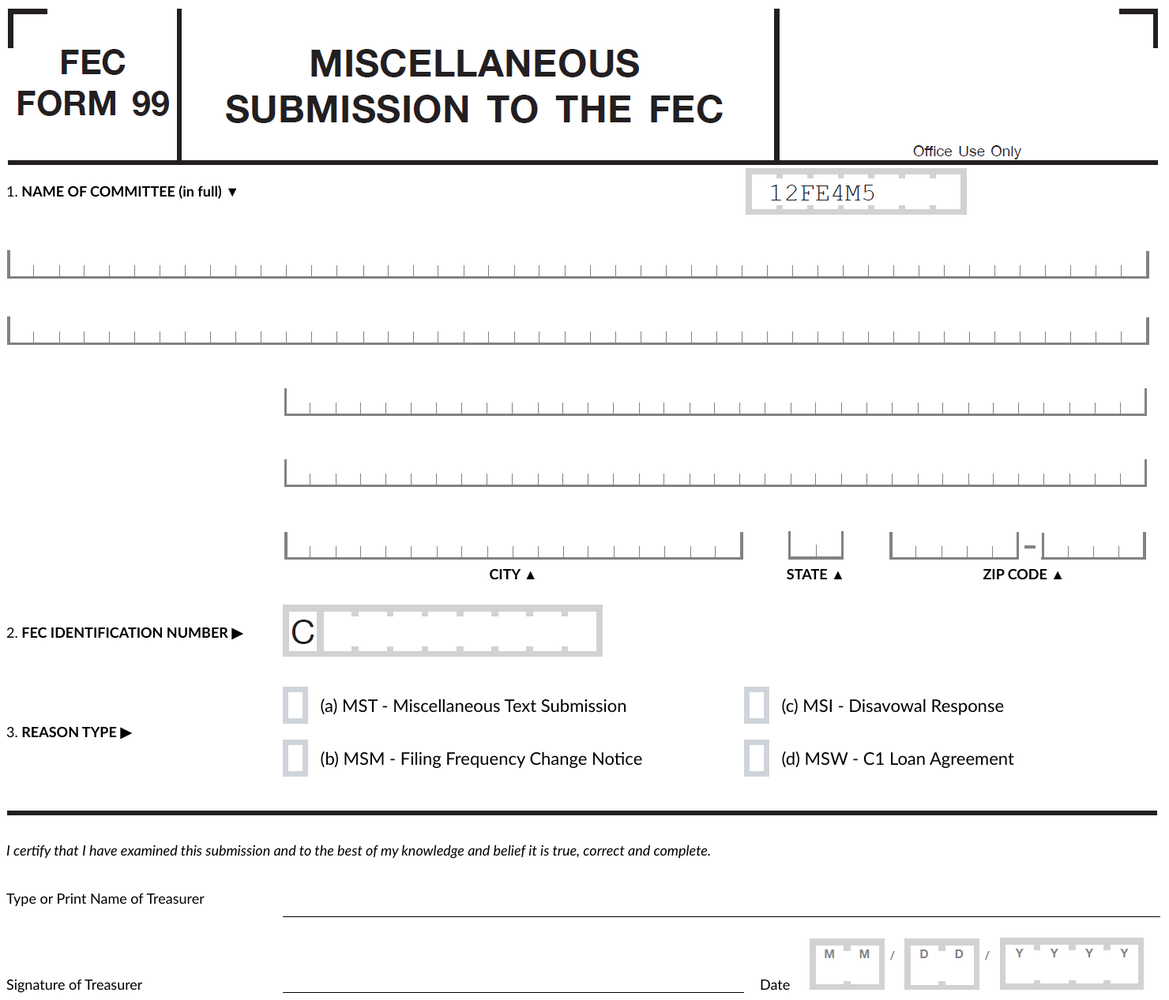
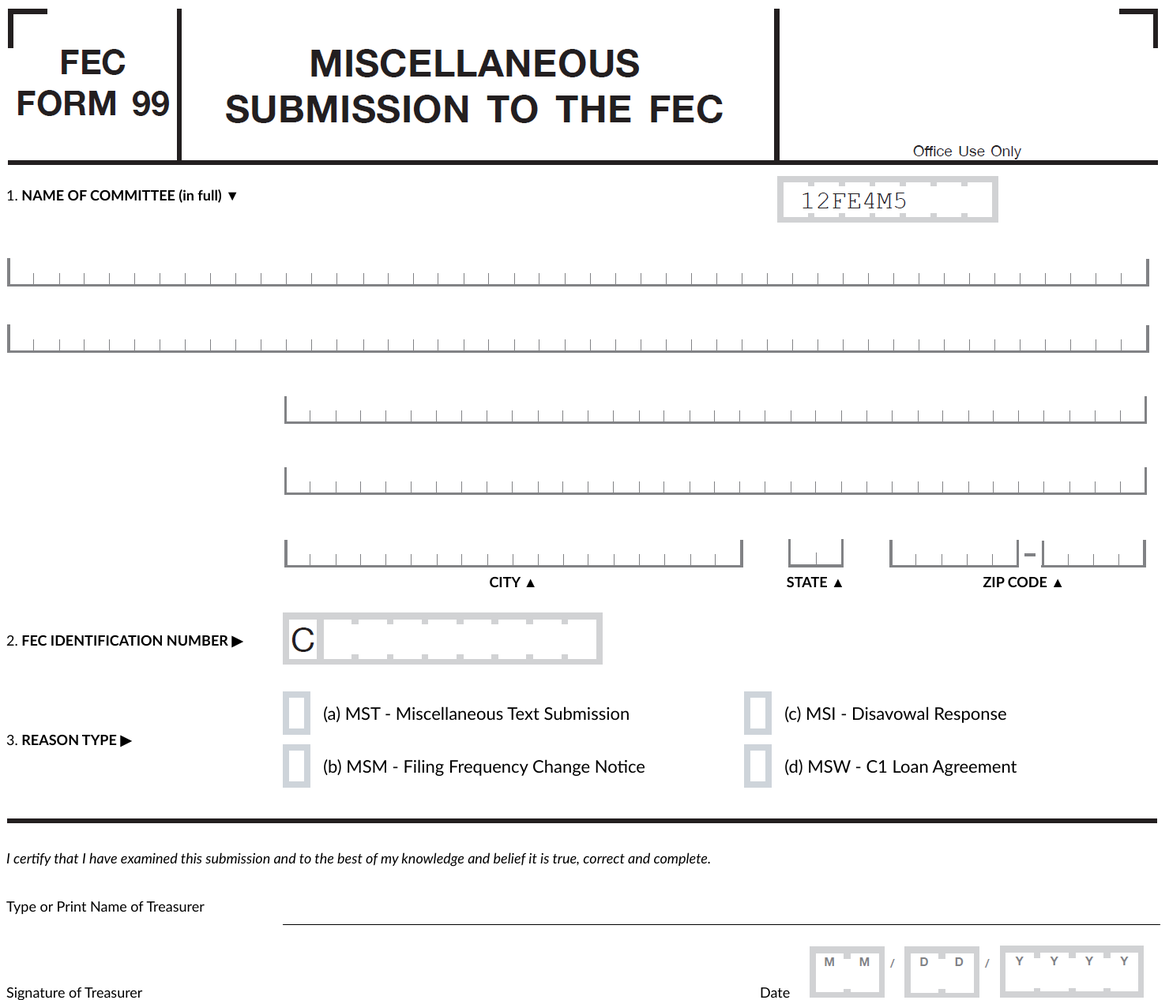
Before and after one commit to fecgov/fecfile-image-generator, a Python web app: template templates/forms/F99/template.html in a window 1480 px wide. Shown: the top 1267 px of the page at 79% size. Run offline with Jinja, Linux system fonts and the light colour scheme; the template is opened without the code that fills it, so the values that code supplies are empty.

Commit message:
Fne all satheesh sprint12 v1 (#50)
* F99 template changes

* F99 cleanup

* fixed import

* Form 99 HTML Template changes

* F99 changes

* F99 added bottom padding

* F99 print preview changes

* F99 changes

```diff
--- a/routes/src/form99.py
+++ b/routes/src/form99.py
@@ -547,8 +547,11 @@ def print_f99_pdftk_html(stamp_print):
 
         shutil.rmtree(md5_directory + 'pages')
         shutil.rmtree(md5_directory + 'final_pages')
-        # os.remove(md5_directory + json_file_md5 + '.html')
+        os.remove(md5_directory + json_file_md5 + '.html')
+        shutil.rmtree(md5_directory + 'images')
+        os.remove(md5_directory + 'form-text.css')
         os.remove(md5_directory + json_file_md5 + '.pdf')
+
 
 
         # for f99_page_no in range(f99_no_of_pages):
--- a/templates/forms/F99/template.html
+++ b/templates/forms/F99/template.html
@@ -17,6 +17,15 @@
          left: 50%;
          transform: translate(-50%, -50%);
          }
+	 /*table tr {page-break-inside: avoid}
+	@media print {
+	  * {
+	    page-break-inside: avoid;
+	    page-break-after: avoid;
+	    page-break-before: avoid;
+	  }
+	}*/
+
       </style>
       <link href="form-text.css" rel="stylesheet" type="text/css">
    </head>
@@ -28,7 +37,7 @@
             </tr>
             <tr>
                <td colspan="2">1. <strong>NAME OF COMMITTEE (in full)  &#x25BC;</strong></td>
-               <td colspan="2" align="left">
+               <td colspan="2" align="left" style="padding-left:40px;padding-top:10px;">
                   <!--<img src="images/01_1.png" alt="" width="249" height="48" align="left"/>-->
                   <img src="images/01_1.png" alt="" align="left"/>
                </td>
@@ -58,7 +67,7 @@
             </tr>
             <tr>
                <td width="350px">&nbsp;</td>
-               <td colspan="3"><label name="textfield4" style="font-size:22px; height:30px; width:1050px;" type="text" id="street2" size="77">&nbsp;</label>
+               <td colspan="3"><label name="textfield4" style="font-size:22px; height:30px; width:1050px; padding-left: 20px;" type="text" id="street2" size="77">&nbsp;</label>
                   <br>
                   <img src="images/shorter line_1.png" alt=""/>
                </td>
@@ -106,23 +115,23 @@
                <td height="47">3. <strong>REASON TYPE &#9654;</strong></td>
                <td height="47">
                   <p>
-                     <label style="padding: .2rem .2rem; border: 7px solid #ced4da;font-size:22px;" id="MST">&nbsp;&nbsp;</label>
+                     <label style="padding: .4rem .25rem; border: 8px solid #ced4da;font-size:22px;" id="MST">&nbsp;&nbsp;</label>
                      <label class="form-check-label" style="padding-bottom: 15px;font-size:22px;">&nbsp;&nbsp;(a) MST - Miscellaneous Text Submission</label><br><br>
                   </p>
                   <p>
-                     <label style="padding: .2rem .2rem; border: 7px solid #ced4da;font-size:22px;" id="MSM">&nbsp;&nbsp;</label>
+                     <label style="padding: .4rem .25rem; border: 8px solid #ced4da;font-size:22px;" id="MSM">&nbsp;&nbsp;</label>
                      <label class="form-check-label" style="font-size:22px;">&nbsp;&nbsp;(b) MSM - Filing Frequency Change Notice</label>
                   </p>
                </td>
                <td colspan="2" height="47">
                   <p>
-                     <label style="padding: .2rem .2rem; border: 7px solid #ced4da;font-size:22px;" id="MSI">&nbsp;&nbsp;</label>
+                     <label style="padding: .4rem .25rem; border: 8px solid #ced4da;font-size:22px;" id="MSI">&nbsp;&nbsp;</label>
                      <label class="form-check-label" style="padding-bottom: 15px;font-size:22px;">&nbsp;&nbsp;(c) MSI - Disavowal Response</label><br><br>
                   </p>
                   <p></p>
                   <p>
                      <span style="padding-top: 10px;"></span>
-                     <label style="padding: .2rem .2rem; border: 7px solid #ced4da;font-size:22px;" id="MSW">&nbsp;&nbsp;</label>
+                     <label style="padding: .4rem .25rem; border: 8px solid #ced4da;font-size:22px;" id="MSW">&nbsp;&nbsp;</label>
                      <label class="form-check-label" style="font-size:22px;">&nbsp;&nbsp;(d) MSW - C1 Loan Agreement</label>
                </td>
             </tr>
@@ -148,10 +157,6 @@
             <tr>
                <td colspan="4" height="26">&nbsp;</td>
             </tr>
-            <!--    </tbody>
-               </table>
-               <table width="1248" border="0" cellpadding="0" cellspacing="0">
-                  <tbody>-->
             <tr>
                <td height="56" style="vertical-align:bottom;">Signature of Treasurer</td>
                <td height="47" align="left" style="border-bottom: 1px solid;" width="200;!important;"><i><label name="textfield11" style="font-size:22px;" type="text" id="treasurerName"></i></label></td>
@@ -185,10 +190,6 @@
                      </table>-->
                </td>
             </tr>
-            <!--    </tbody>
-               </table>
-               <table width="1248" border="0" cellpadding="0" cellspacing="0">
-                  <tbody>-->
             <tr>
                <td colspan="4" height="26">&nbsp;</td>
             </tr>
```
